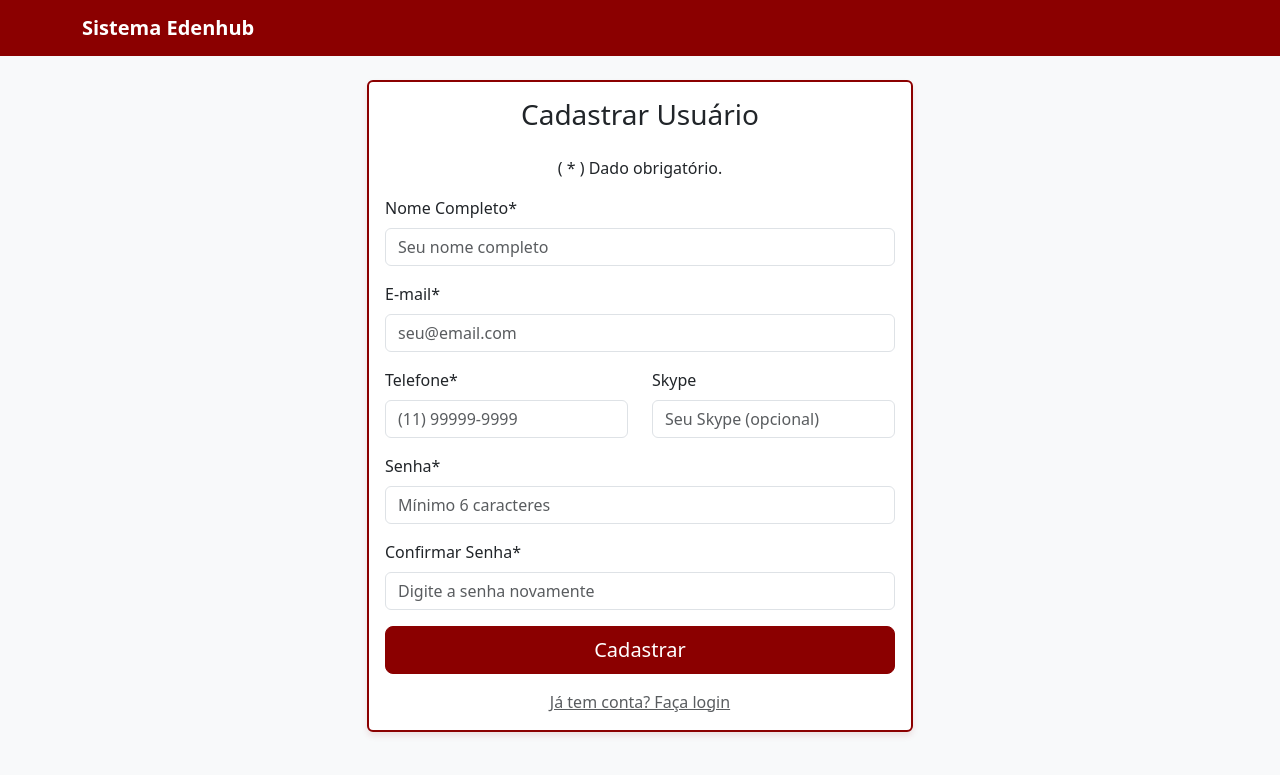
After one commit to Rafael-Albuquerque06/Sistema-Edenhub, a Flask app: page /cadastro in a window 1280 px wide. The commit adds this page. Shown: the top 775 px of the page. Run offline with Flask 3, Linux system fonts and the light colour scheme.

Commit message:
Add files via upload
regra de negocio que impede indicações recentes adicionada.

```diff
--- a/Edenred - Sistema/Edenred/forms.py
+++ b/Edenred - Sistema/Edenred/forms.py
@@ -1,14 +1,61 @@
 from flask_wtf import FlaskForm
 from wtforms import StringField, SubmitField, PasswordField, SelectField, BooleanField, IntegerField, FloatField, TextAreaField, SelectMultipleField, widgets
-from wtforms.validators import DataRequired, Email, Length, Optional
+from wtforms.validators import DataRequired, Email, Length, Optional, equal_to,ValidationError
 from Edenred.models import Usuario, Empresa, Indicacao
-from Edenred import db
+from Edenred import db, bcrypt
 from wtforms.widgets import ListWidget, CheckboxInput
 
 class LoginForm(FlaskForm):
-    login = StringField('Email, telefone ou Skype', validators=[DataRequired()])
+    usuario_login = StringField('Email, telefone ou Skype', validators=[DataRequired()])
     senha = PasswordField('Senha', validators=[DataRequired()])
     btnSubmit = SubmitField('Avançar')
+
+
+
+class CadastroUsuarioForm(FlaskForm):
+    nome = StringField('Nome Completo*', validators=[DataRequired()])
+    email = StringField('E-mail*', validators=[DataRequired(), Email()])
+    telefone = StringField('Telefone*', validators=[DataRequired()])
+    skype = StringField('Skype', validators=[Optional()])
+    senha = PasswordField('Senha*', validators=[DataRequired(), Length(min=6)])
+    confirmar_senha = PasswordField('Confirmar Senha*', validators=[DataRequired(), equal_to('senha')])
+    btnSubmit = SubmitField('Cadastrar')
+
+    def validate_email(self, email):
+        """Valida se o email já existe"""
+        usuario = Usuario.query.filter_by(email=email.data).first()
+        if usuario:
+            raise ValidationError('Este email já está cadastrado!')
+
+    def validate_telefone(self, telefone):
+        """Valida se o telefone já existe"""
+        usuario = Usuario.query.filter_by(telefone=telefone.data).first()
+        if usuario:
+            raise ValidationError('Este telefone já está cadastrado!')
+
+    def validate_skype(self, skype):
+        """Valida se o Skype já existe (apenas se preenchido)"""
+        if skype.data:  # Só valida se o campo não estiver vazio
+            usuario = Usuario.query.filter_by(skype=skype.data).first()
+            if usuario:
+                raise ValidationError('Este Skype já está cadastrado!')
+
+
+    def save(self):
+        """Cria e salva um novo usuário - MESMA LÓGICA DO MATERIAL DE ESTUDO"""
+        usuario = Usuario(
+            nome=self.nome.data,
+            email=self.email.data,
+            telefone=self.telefone.data,
+            skype=self.skype.data
+        )
+        # 🔥 AGORA USA O MÉTODO set_senha COM BCRYPT (igual material de estudo)
+        usuario.set_senha(self.senha.data)
+
+        db.session.add(usuario)
+        db.session.commit()
+        return usuario
+
 
 class CadastroBasicoForm(FlaskForm):
     razao_social = StringField('Razão Social*', validators=[DataRequired()])
@@ -29,8 +76,29 @@ class CadastroBasicoForm(FlaskForm):
 
     btnSubmitBasico = SubmitField('ok')
 
-# REMOVA completamente a classe MultiCheckboxField e BUForm existente
-# E SUBSTITUA por estas novas classes:
+    def save(self, cnpj):
+            empresa = Empresa(
+                cnpj=cnpj,
+                razao_social=self.razao_social.data,
+                cep=self.cep.data,
+                logradouro=self.logradouro.data,
+                numero=self.numero.data,
+                complemento=self.complemento.data,
+                bairro=self.bairro.data,
+                municipio=self.municipio.data,
+                estado=self.estado.data,
+                nome_contato=self.nome_contato.data,
+                email_contato=self.email_contato.data,
+                telefone_contato=self.telefone_contato.data,
+                cargo_contato=self.cargo_contato.data,
+                departamento_contato=self.departamento_contato.data,
+                celular_contato=self.celular_contato.data,
+                eh_cliente=False
+            )
+
+            db.session.add(empresa)
+            db.session.commit()
+            return empresa
 
 class BUForm(FlaskForm):
     bu_escolhido = SelectField('Qual BU você deseja indicar ou vender?*',
@@ -69,3 +137,25 @@ class IndicacaoForm(FlaskForm):
     observacoes = TextAreaField('Observações (Quantidade máxima de caracteres 4.000)',
                                validators=[Length(max=4000), Optional()])
     btnSubmitIndicacao = SubmitField('OK')
+
+    def save(self, empresa_id, usuario_id, bu, produtos):
+        indicacao = Indicacao(
+            empresa_id=empresa_id,
+            usuario_id=usuario_id,
+            bu_indicado=bu,
+            produtos_escolhidos=produtos,
+            quantidade_caminhoes=self.quantidade_caminhoes.data,
+            quantidade_funcionarios=self.quantidade_funcionarios.data,
+            quantidade_veiculos_pesados=self.quantidade_veiculos_pesados.data,
+            subsidia_combustivel=self.subsidia_combustivel.data,
+            quantidade_veiculos_leves=self.quantidade_veiculos_leves.data,
+            quantidade_veiculos=self.quantidade_veiculos.data,
+            previsao_volume=self.previsao_volume.data,
+            quantidade_cartoes=self.quantidade_cartoes.data,
+            observacoes=self.observacoes.data,
+            status='Pendente'
+        )
+
+        db.session.add(indicacao)
+        db.session.commit()
+        return indicacao
--- a/Edenred - Sistema/Edenred/templates/base.html
+++ b/Edenred - Sistema/Edenred/templates/base.html
@@ -64,7 +64,7 @@
             {% if current_user.is_authenticated %}
             <div class="navbar-nav ms-auto">
                 <span class="navbar-text me-3 text-white">
-                    Olá, {{ current_user.nome }}
+                    {{ current_user.nome }}
                 </span>
                 <a class="btn btn-outline-light btn-sm" href="{{ url_for('logout') }}">
                     Sair
--- /dev/null
+++ b/Edenred - Sistema/Edenred/templates/cadastro.html
@@ -0,0 +1,100 @@
+{% extends 'base.html' %}
+
+{% block content %}
+<div class="row justify-content-center">
+    <div class="col-md-6">
+        <div class="card card-edenred">
+            <div class="card-body">
+                <h3 class="card-title text-center mb-4 text-dark">Cadastrar Usuário</h3>
+
+                <p class="text-center">( * ) Dado obrigatório.</p>
+
+                <form method="post">
+                    {{ form.csrf_token }}
+
+                    <div class="mb-3">
+                        {{ form.nome.label(class="form-label text-dark") }}
+                        {{ form.nome(class="form-control", placeholder="Seu nome completo") }}
+                        {% if form.nome.errors %}
+                            <div class="text-danger">
+                                {% for error in form.nome.errors %}
+                                    <small>{{ error }}</small>
+                                {% endfor %}
+                            </div>
+                        {% endif %}
+                    </div>
+
+                    <div class="mb-3">
+                        {{ form.email.label(class="form-label text-dark") }}
+                        {{ form.email(class="form-control", placeholder="seu@email.com") }}
+                        {% if form.email.errors %}
+                            <div class="text-danger">
+                                {% for error in form.email.errors %}
+                                    <small>{{ error }}</small>
+                                {% endfor %}
+                            </div>
+                        {% endif %}
+                    </div>
+
+                    <div class="row">
+                        <div class="col-md-6 mb-3">
+                            {{ form.telefone.label(class="form-label text-dark") }}
+                            {{ form.telefone(class="form-control", placeholder="(11) 99999-9999") }}
+                            {% if form.telefone.errors %}
+                                <div class="text-danger">
+                                    {% for error in form.telefone.errors %}
+                                        <small>{{ error }}</small>
+                                    {% endfor %}
+                                </div>
+                            {% endif %}
+                        </div>
+                        <div class="col-md-6 mb-3">
+                            {{ form.skype.label(class="form-label text-dark") }}
+                            {{ form.skype(class="form-control", placeholder="Seu Skype (opcional)") }}
+                            {% if form.skype.errors %}
+                                <div class="text-danger">
+                                    {% for error in form.skype.errors %}
+                                        <small>{{ error }}</small>
+                                    {% endfor %}
+                                </div>
+                            {% endif %}
+                        </div>
+                    </div>
+
+                    <div class="mb-3">
+                        {{ form.senha.label(class="form-label text-dark") }}
+                        {{ form.senha(class="form-control", placeholder="Mínimo 6 caracteres") }}
+                        {% if form.senha.errors %}
+                            <div class="text-danger">
+                                {% for error in form.senha.errors %}
+                                    <small>{{ error }}</small>
+                                {% endfor %}
+                            </div>
+                        {% endif %}
+                    </div>
+
+                    <div class="mb-3">
+                        {{ form.confirmar_senha.label(class="form-label text-dark") }}
+                        {{ form.confirmar_senha(class="form-control", placeholder="Digite a senha novamente") }}
+                        {% if form.confirmar_senha.errors %}
+                            <div class="text-danger">
+                                {% for error in form.confirmar_senha.errors %}
+                                    <small>{{ error }}</small>
+                                {% endfor %}
+                            </div>
+                        {% endif %}
+                    </div>
+
+                    <div class="d-grid">
+                        {{ form.btnSubmit(class="btn btn-edenred btn-lg") }}
+                    </div>
+                </form>
+
+                <div class="text-center mt-3">
+                    <a href="{{ url_for('login') }}" class="text-muted">Já tem conta? Faça login</a>
+                </div>
+            </div>
+        </div>
+    </div>
+</div>
+{% endblock %}
--- a/Edenred - Sistema/Edenred/templates/minhas_pendencias.html
+++ b/Edenred - Sistema/Edenred/templates/minhas_pendencias.html
@@ -18,6 +18,7 @@
                         <th>Empresa</th>
                         <th>CNPJ</th>
                         <th>BU Indicado</th>
+                        <th>Produtos</th>
                         <th>Data</th>
                         <th>Status</th>
                     </tr>
@@ -28,6 +29,7 @@
                         <td class="text-dark">{{ indicacao.empresa.razao_social }}</td>
                         <td class="text-dark">{{ indicacao.empresa.cnpj }}</td>
                         <td class="text-dark">{{ indicacao.bu_indicado }}</td>
+                        <td class="text-dark">{{ indicacao.produtos_escolhidos}}</td>
                         <td class="text-dark">{{ indicacao.data_indicacao.strftime('%d/%m/%Y') }}</td>
                         <td>
                             {% if indicacao.status == 'Pendente' %}
@@ -39,7 +41,7 @@
                     </tr>
                     {% else %}
                     <tr>
-                        <td colspan="5" class="text-center text-dark">Nenhuma pendência encontrada</td>
+                        <td colspan="5" class="text-center text-dark ">Nenhuma pendência encontrada</td>
                     </tr>
                     {% endfor %}
                 </tbody>
--- a/Edenred - Sistema/Edenred/views.py
+++ b/Edenred - Sistema/Edenred/views.py
@@ -1,26 +1,26 @@
 from Edenred import app, db
 from flask import render_template, url_for, request, redirect, flash, jsonify
 from Edenred.models import Usuario, Empresa, Indicacao
-from Edenred.forms import LoginForm, CadastroBasicoForm, BUForm, IndicacaoForm
+from Edenred.forms import LoginForm, CadastroBasicoForm, BUForm, IndicacaoForm, CadastroUsuarioForm
 from flask_login import login_user, logout_user, login_required, current_user
-
-
 
 
 @app.route('/login', methods=['GET', 'POST'])
 def login():
     form = LoginForm()
+
     if form.validate_on_submit():
-        login_info = form.login.data
+        login_info = form.usuario_login.data
         senha = form.senha.data
 
-        # Buscar usuário por email, telefone ou Skype
+        # Buscar usuário por email, telefone ou Skype - MESMA LÓGICA DO MATERIAL
         usuario = Usuario.query.filter(
             (Usuario.email == login_info) |
             (Usuario.telefone == login_info) |
             (Usuario.skype == login_info)
         ).first()
 
+        # 🔥 VERIFICAÇÃO COM BCRYrypt (igual material de estudo)
         if usuario and usuario.check_senha(senha):
             login_user(usuario)
             flash('Login realizado com sucesso!', 'success')
@@ -29,6 +29,24 @@ def login():
             flash('Login ou senha incorretos!', 'error')
 
     return render_template('login.html', form=form)
+
+@app.route('/cadastro', methods=['GET', 'POST'])
+def cadastro():
+    form = CadastroUsuarioForm()
+
+    if form.validate_on_submit():
+        try:
+            # 🔥 AGORA USA O save() QUE USA BCRYPT (igual material de estudo)
+            usuario = form.save()
+
+            flash('Cadastro realizado com sucesso! Faça login para continuar.', 'success')
+            return redirect(url_for('login'))
+
+        except Exception as e:
+            db.session.rollback()
+            flash('Erro ao cadastrar usuário. Tente novamente.', 'error')
+
+    return render_template('cadastro.html', form=form)
 
 @app.route('/logout')
 @login_required
@@ -109,27 +127,9 @@ def crosselling():
 
         if request.method == 'POST':
             if form_basico.validate_on_submit():
-                # Salvar empresa no banco
-                empresa = Empresa(
-                    cnpj=cnpj,
-                    razao_social=form_basico.razao_social.data,
-                    cep=form_basico.cep.data,
-                    logradouro=form_basico.logradouro.data,
-                    numero=form_basico.numero.data,
-                    complemento=form_basico.complemento.data,
-                    bairro=form_basico.bairro.data,
-                    municipio=form_basico.municipio.data,
-                    estado=form_basico.estado.data,
-                    nome_contato=form_basico.nome_contato.data,
-                    email_contato=form_basico.email_contato.data,
-                    telefone_contato=form_basico.telefone_contato.data,
-                    cargo_contato=form_basico.cargo_contato.data,
-                    departamento_contato=form_basico.departamento_contato.data,
-                    celular_contato=form_basico.celular_contato.data,
-                    eh_cliente=False
-                )
-                db.session.add(empresa)
-                db.session.commit()
+                # 🔥 AGORA É SUPER SIMPLES: apenas chamar .save() no formulário
+                empresa = form_basico.save(cnpj)
+
                 flash('Cadastro básico salvo com sucesso!', 'success')
                 return redirect(url_for('crosselling', etapa='bu', empresa_id=empresa.id))
             else:
@@ -182,25 +182,20 @@ def crosselling():
 
         if request.method == 'POST':
             if form_indicacao.validate_on_submit():
-                # Salvar indicação
-                indicacao = Indicacao(
-                    empresa_id=empresa_id,
-                    usuario_id=current_user.id,
-                    bu_indicado=bu,
-                    produtos_escolhidos=produtos,
-                    quantidade_caminhoes=form_indicacao.quantidade_caminhoes.data,
-                    quantidade_funcionarios=form_indicacao.quantidade_funcionarios.data,
-                    quantidade_veiculos_pesados=form_indicacao.quantidade_veiculos_pesados.data,
-                    subsidia_combustivel=form_indicacao.subsidia_combustivel.data,
-                    quantidade_veiculos_leves=form_indicacao.quantidade_veiculos_leves.data,
-                    quantidade_veiculos=form_indicacao.quantidade_veiculos.data,
-                    previsao_volume=form_indicacao.previsao_volume.data,
-                    quantidade_cartoes=form_indicacao.quantidade_cartoes.data,
-                    observacoes=form_indicacao.observacoes.data,
-                    status='Pendente'
+                # Verificação de duplicidade (mantém igual)
+                produtos_lista = produtos.split(", ")
+                produtos_duplicados = Indicacao.verificar_duplicidade(
+                    empresa.cnpj,
+                    produtos_lista
                 )
-                db.session.add(indicacao)
-                db.session.commit()
+
+                if produtos_duplicados:
+                    flash('Indicação bloqueada! Produtos já indicados recentemente (ultimos 3 meses).', 'error')
+                    return render_template('crosselling.html', etapa='indicacao', form_indicacao=form_indicacao, empresa=empresa, bu=bu, produtos=produtos)
+
+                # 🔥 AGORA É SUPER SIMPLES: apenas chamar .save() no formulário
+                form_indicacao.save(empresa_id, current_user.id, bu, produtos)
+
                 flash('Solicitação encaminhada com sucesso! Em breve você será informado do parecer da análise. Obrigado!', 'success')
                 return redirect(url_for('home'))
             else:
@@ -208,27 +203,24 @@ def crosselling():
 
         return render_template('crosselling.html', etapa='indicacao', form_indicacao=form_indicacao, empresa=empresa, bu=bu, produtos=produtos)
 
-    # CASO DE FALHA: Se nenhuma etapa for reconhecida, volta para o início
-    return redirect(url_for('crosselling', etapa='cnpj'))
-
 @app.route('/consulta_clientes')
 @login_required
 def consulta_clientes():
     pesquisa = request.args.get('pesquisa', '')
 
-    # Buscar apenas empresas que são clientes
+        # Buscar apenas empresas que são clientes
     query = Empresa.query.filter_by(eh_cliente=True)
 
     if pesquisa:
-        query = query.filter(
-            (Empresa.razao_social.contains(pesquisa)) |
-            (Empresa.cnpj.contains(pesquisa)) |
-            (Empresa.municipio.contains(pesquisa))
-        )
+            query = query.filter(
+                (Empresa.razao_social.contains(pesquisa)) |
+                (Empresa.cnpj.contains(pesquisa)) |
+                (Empresa.municipio.contains(pesquisa))
+            )
 
     clientes = query.order_by(Empresa.razao_social).all()
 
-    # Adicionar informações de indicações pendentes
+        # Adicionar informações de indicações pendentes
     for cliente in clientes:
         indicacoes_pendentes = Indicacao.query.filter_by(
             empresa_id=cliente.id,
--- a/Edenred - Sistema/main.py
+++ b/Edenred - Sistema/main.py
@@ -1,56 +1,8 @@
 from Edenred import app, db
 from Edenred.models import Usuario, Empresa
-
-def criar_dados_mock():
-
-    if not Usuario.query.first():
-
-        admin = Usuario(
-            nome="administrador",
-            email="admin@edenred.com",
-            telefone="11999999999",
-            skype="admin.edenred",
-        )
-        admin.set_senha("admin123")
-        db.session.add(admin)
-
-        empresas_mock = [
-            {
-                'cnpj': '12345678000195',
-                'razao_social': 'Empresa Teste 1 Ltda',
-                'cep': '01234000',
-                'logradouro': 'Rua Teste 1',
-                'numero': '123',
-                'bairro': 'Centro',
-                'municipio': 'São Paulo',
-                'estado': 'SP',
-                'eh_cliente': True,
-                'bus_contratados': 'Ticket Log, Edenred Pay'
-            },
-            {
-                'cnpj': '98765432000110',
-                'razao_social': 'Empresa Teste 2 S/A',
-                'cep': '04567000',
-                'logradouro': 'Av Teste 2',
-                'numero': '456',
-                'bairro': 'Jardins',
-                'municipio': 'São Paulo',
-                'estado': 'SP',
-                'eh_cliente': True,
-                'bus_contratados': 'Combo'
-            }
-        ]
-
-        for emp_data in empresas_mock:
-            empresa = Empresa(**emp_data)
-            db.session.add(empresa)
-
-        db.session.commit()
-        print("Dados mockados criados")
 
 if __name__ == '__main__':
     with app.app_context():
         db.create_all()
-        criar_dados_mock()
 
     app.run(debug=True)
--- a/Edenred - Sistema/requirements.txt
+++ b/Edenred - Sistema/requirements.txt
@@ -6,3 +6,5 @@ Flask-Login==0.6.3
 WTForms==3.0.1
 email-validator==2.1.0
 Werkzeug==2.3.7
+dotenv==0.9.9
+flask-bcrypt==1.0.1
--- /dev/null
+++ b/Edenred - Sistema/sk_create.py
@@ -0,0 +1,5 @@
+import secrets
+
+sk = secrets.token_hex(36)
+
+print(sk)
```
Also changed, not shown: Edenred - Sistema/Edenred/__init__.py (+9 -2 lines), Edenred - Sistema/Edenred/models.py (+29 -6 lines), Edenred - Sistema/Edenred/templates/login.html (+18 -3 lines), Edenred - Sistema/migrations/versions/9939af3ed0bb_primeiro_migrate_do_db.py (added, +85 -0 lines), Edenred - Sistema/migrations/versions/a696b07a94f8_.py (added, +32 -0 lines), Edenred - Sistema/Edenred/static/data/img_user/default.png (added), Edenred - Sistema/instance/database.db.
